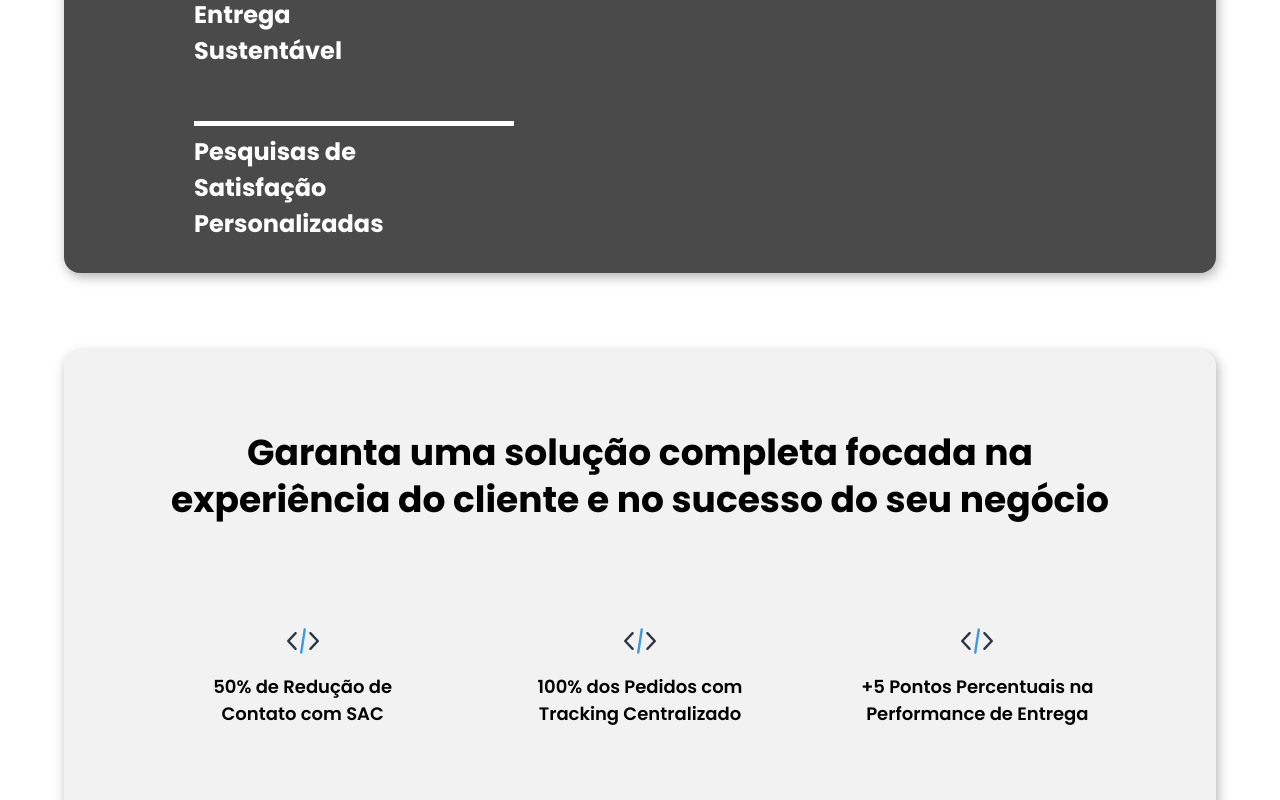
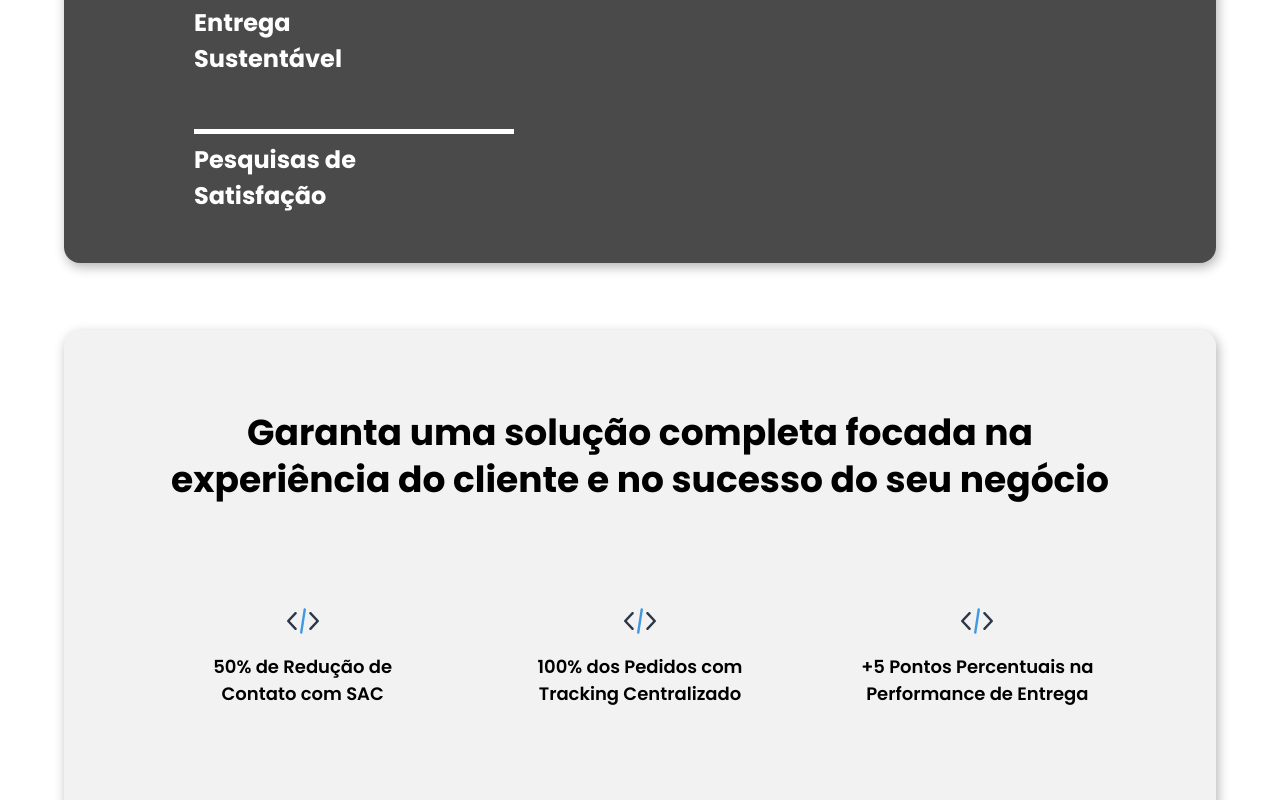
Before and after one commit to uxgroup1/uxgroup2024, a Next.js app: page /ondetah in a window 1280 px wide. Shown: the part 1320-2120 px from the top of the page. Built offline with nearby package versions, Linux system fonts and the light colour scheme.

Commit message:
Page Ondetah

```diff
--- a/src/app/globals.css
+++ b/src/app/globals.css
@@ -105,7 +105,7 @@ a {
 }
 
 section{
-  padding-top: 60px;
+  padding-top: 50px;
   padding-bottom: 50px;
 }
 @media (prefers-color-scheme: dark) {
--- a/src/app/ondetah/page.tsx
+++ b/src/app/ondetah/page.tsx
@@ -32,7 +32,7 @@ const content = [
     },
     {
       index: 3,
-      title: "Pesquisas de Satisfação Personalizadas",
+      title: "Pesquisas de Satisfação",
       contentTitle: "Pesquisas de Satisfação Personalizadas",
       contentText:
         "Fidelize seus clientes com pesquisas de satisfação adaptadas às suas necessidades. Entenda melhor a experiência do cliente e reverta possíveis insatisfações, garantindo uma jornada de compra mais positiva.",
--- a/src/app/torre/page.tsx
+++ b/src/app/torre/page.tsx
@@ -36,7 +36,7 @@ const contentFeaturesTwo = [
     icons: "",
   },
   {
-    title: "Geração de valor para sua marca.",
+    title: "Maior visibilidade e controle dos processos.",
     icons: "",
   },
 ];
--- a/src/components/institucional/bannerMain/index.tsx
+++ b/src/components/institucional/bannerMain/index.tsx
@@ -75,7 +75,7 @@ export default function BannerMain() {
                 <p className="pt-5 md:w-3/4 text-sm text-center md:text-left w-4/5 font-normal">
                   {contentBanners[contentIndex].text}
                 </p>
-                <button className="md:w-[20%] w-[70%] flex items-center justify-center h-[40px] font-normal rounded-[8px]">
+                <button className="md:w-[25%] w-[70%] flex items-center justify-center h-[40px] font-normal rounded-[8px]">
                   saiba mais
                 </button>
               </h1>
--- a/src/components/institucional/carrouselVerticalMain/index.tsx
+++ b/src/components/institucional/carrouselVerticalMain/index.tsx
@@ -50,14 +50,14 @@ function CarroselVertical({title, text,content} : ContentSlide) {
                     onClick={() => handleButtonClick(index)}
                   >
                     <div className={style.barra}></div>
-                    <h3 className={` ${content.length === 4 ? "text-[20px]" : ""} text-[24px] font-bold text-white`}>{item.title}</h3>
+                    <h3 className={` ${content.length === 4 ? "text-[19px]" : ""} text-[24px] font-bold text-white`}>{item.title}</h3>
                   </div>
                 ))}
               </div>
               <div className={`${style.content}`}>
                 <h1 className="w-4/5">{content[contentIndex].contentTitle}</h1>
                 <p>{content[contentIndex].contentText}</p>
-                <button>saiba mais</button>
+                <button className="">saiba mais</button>
               </div>
             </div>
           </div>
--- a/src/components/institucional/carrouselVerticalMain/style.module.scss
+++ b/src/components/institucional/carrouselVerticalMain/style.module.scss
@@ -116,7 +116,7 @@
         button {
           border: 1px solid #fff;
           border-radius: 8px;
-          width: 15%;
+          width: 23%;
           padding: 10px;
         }
       }
--- a/src/components/institucional/cases/index.tsx
+++ b/src/components/institucional/cases/index.tsx
@@ -43,7 +43,7 @@ export function Cases({content}: ContentSlide) {
   };
 
   return (
-    <section className="bg-white pt-[40px] pb-[40px] flex  justify-center items-center h-full w-full">
+    <section className="bg-white  flex  justify-center items-center h-full w-full">
       <div className="w-full flex justify-center items-center flex-col px-4 mx-auto">
         <h1 className="mt-2 font-bold leading-snug text-black">
           Nossos cases de sucesso
--- a/src/components/produtos/SecondSection/style.module.scss
+++ b/src/components/produtos/SecondSection/style.module.scss
@@ -4,8 +4,6 @@
   justify-content: center;
   height: 100%;
   width: 100%;
-  padding-top: 100px;
-  padding-bottom: 80px;
 
   .Container {
     display: flex;
--- a/src/components/produtos/features/index.tsx
+++ b/src/components/produtos/features/index.tsx
@@ -24,7 +24,7 @@ export default function FeaturesComponent({
 }: ContentArray) {
   return (
     <>
-      <section className="bg-white pt-[80px] pb-[80px] flex items-center  w-full md:px-0 px-5 ">
+      <section className="bg-white flex items-center  w-full md:px-0 px-5 ">
         <div className="max-w-[1996px] w-full flex items-center md:justify-center">
           <div className={`lg:flex w-[90%] ${rowReverse === true ? "lg:flex-row-reverse gap-28" : "lg:flex"}  lg:items-center`}>
             <div className={`w-full md:w-[65%] ${rowReverse === true ? "md:w-[50%]" : "" }  `}>
```
Also changed, not shown: src/assets/bannerondetah.svg (added).
